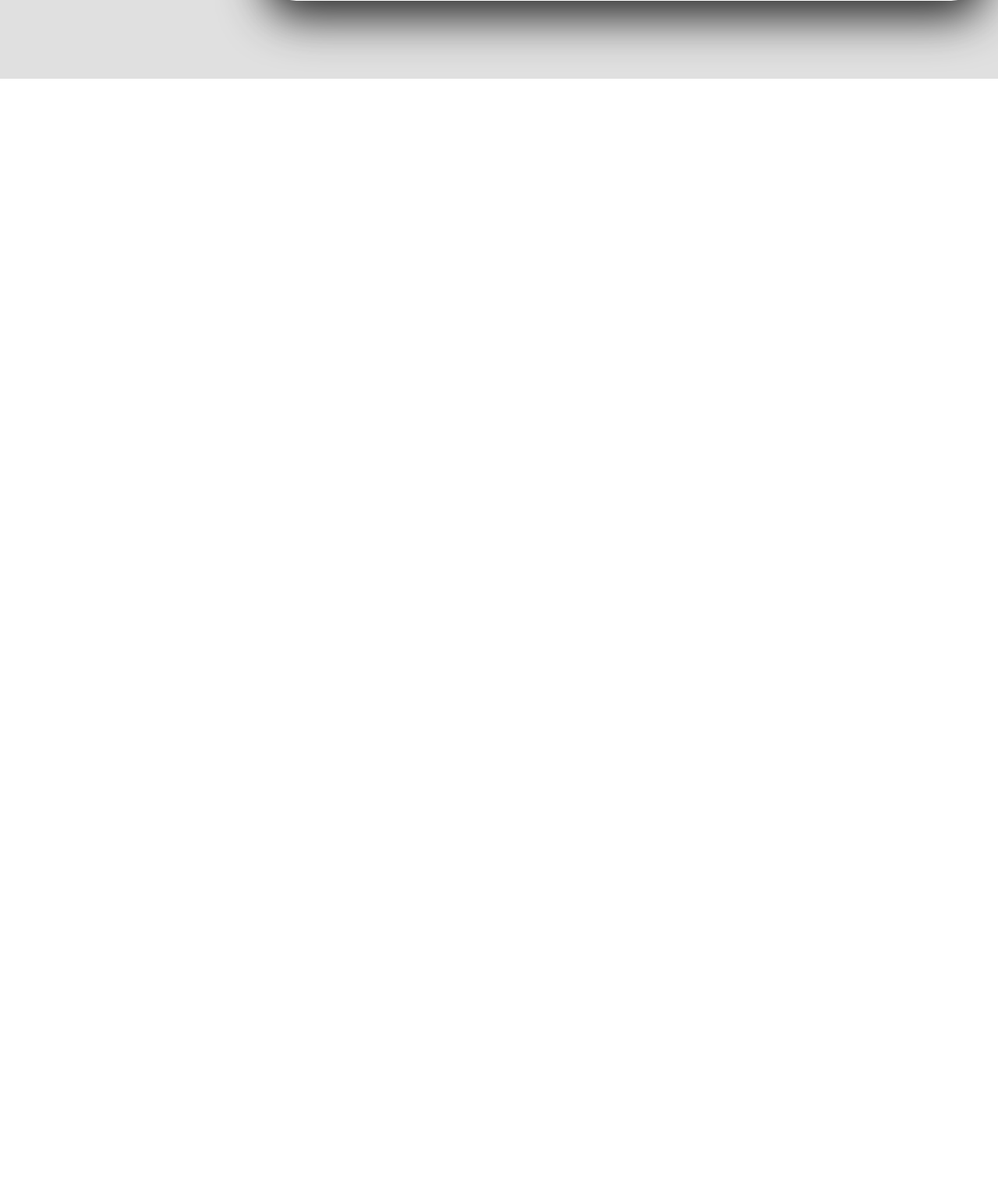
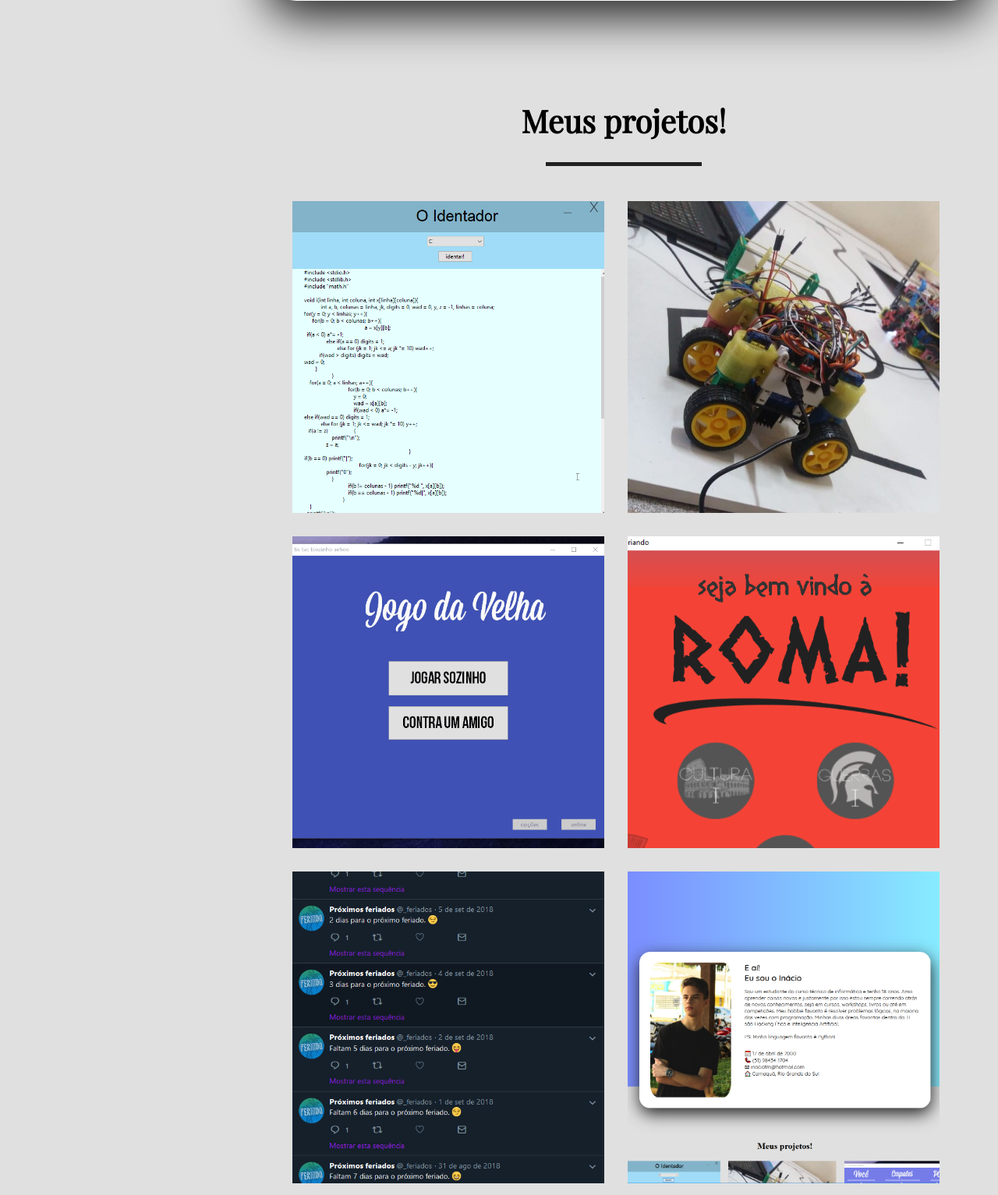
Before and after one commit to inacioMattos/inacio-site, a Django app: page / in a window 1280 px wide. Shown: the part 879-2412 px from the top of the page at 78% size. Before the commit the page ends 980 px from the top, so only its background shows below. Run offline with Django 3.2, Linux system fonts and the light colour scheme; some libraries are stand-ins or nearby versions.

Commit message:
Meus projetos

```diff
--- a/static/css/home.css
+++ b/static/css/home.css
@@ -57,6 +57,84 @@
 div.card div.texto h3{
 	font-weight: 400;
 }
+
+
+
+
+
+
+div.header-projetos{
+	display: flex;
+	flex-direction: column;
+	align-items: center;
+	margin-bottom: 30px;
+}
+
+div.header-projetos h1{
+	font-family: 'Playfair Display', serif;
+	font-size: 40px;
+}
+
+div.header-projetos div{
+	width: 200px;
+	height: 5px;
+	background-color: #212121;
+}
+
+div.projetos{
+	display: flex;
+	flex-direction: row;
+	flex-wrap: wrap;
+	align-items: center;
+	justify-content: center;
+	margin-right: 20px;
+}
+
+div.projetos div.projeto{
+	width: 400px;
+	height: 400px;
+	margin: 15px;
+	color: #fafafa;
+
+	background-size: cover;
+    background-position: center center;
+    background-repeat: no-repeat;
+}
+
+div.projetos div.projeto:hover{
+	cursor: pointer;
+}
+
+div.projetos div.projeto h2{
+	margin: 0px;
+	padding-top: 20px;
+	margin-bottom: 200px;
+	font-family: 'Quicksand', sans-serif;
+	letter-spacing: 2px;
+}
+
+div.projetos div.projeto span{
+	font-family: 'Quicksand', sans-serif;
+}
+
+div.info-projeto{
+	width: 100%;
+	height: 100%;
+	background-color: #2c98f0;
+	padding: 0px 10px 0px 10px;
+	opacity: 0;
+	transition: all 0.5s ease;
+}
+
+div.projetos div.ativo{
+	opacity: 1;
+}
+
+
+
+
+
+
 
 
 @media only screen and (max-width: 1700px)
--- a/templates/home.html
+++ b/templates/home.html
@@ -4,8 +4,7 @@
 
 {% block head %}
 <link href="{% static 'css/home.css' %}" rel="stylesheet">
-<script src="https://ajax.googleapis.com/ajax/libs/jquery/3.3.1/jquery.min.js"></script>
-    <script src="https://maxcdn.bootstrapcdn.com/bootstrap/3.3.7/js/bootstrap.min.js"></script>
+<script src="{% static 'javascript/home.js' %}"></script>
 {% endblock %}
 
 {% block conteudo %}
@@ -27,5 +26,48 @@
 			</h3>
 		</div>
 	</div>
+
+	<div class="header-projetos">
+		<h1>Meus projetos!</h1>
+		<div></div>
+	</div>
+	<div class="projetos">
+		<a href="https://github.com/inacioMattos/identador--pascal" target="_blank"><div class="projeto projeto1" onmouseover="proj_enter1()" onmouseout="proj_out1()" style="background-image: url({% static 'images/funcionamento.gif' %});">
+			<div class="info-projeto info-projeto1">
+				<h2 class="titulo-projeto titulo-projeto1">Identador</h2>
+				<span class="desc-projeto desc-projeto1">Um programa que identa seu código automaticamente. Foi desenvolvido em Pascal e para mais informações, basta clicar.</span>
+			</div>
+		</div></a>
+		<a href="https://github.com/inacioMattos/line--following-robot_OBR2017" target="_blank"><div class="projeto projeto2" onmouseover="proj_enter2()" onmouseout="proj_out2()" style="background-image: url({% static 'images/arduino.JPG' %});">
+			<div class="info-projeto info-projeto2">
+				<h2 class="titulo-projeto titulo-projeto2">Titulo ulau auha eua aiugauha asudhaushdua</h2>
+				<span class="desc-projeto desc-projeto2">ultrices gravida dictum fusce ut placerat orci nulla pellentesque dignissim enim sit amet venenatis urna cursus eget nunc scelerisque viverra mauris in aliquam sem fringilla ut morbi tincidunt augue interdum velit euismod in pellentesque massa</span>
+			</div>
+		</div></a>
+		<a href="https://github.com/inacioMattos/Jogo-da-Velha-Imbat-vel" target="_blank"><div class="projeto projeto3" onmouseover="proj_enter3()" onmouseout="proj_out3()" style="background-image: url({% static 'images/jogoVelha.gif' %});">
+			<div class="info-projeto info-projeto3">
+				<h2 class="titulo-projeto titulo-projeto3">Titulo ulau auha eua aiugauha asudhaushdua</h2>
+				<span class="desc-projeto desc-projeto3">ultrices gravida dictum fusce ut placerat orci nulla pellentesque dignissim enim sit amet venenatis urna cursus eget nunc scelerisque viverra mauris in aliquam sem fringilla ut morbi tincidunt augue interdum velit euismod in pellentesque massa</span>
+			</div>
+		</div></a>
+		<a href="https://github.com/inacioMattos/Historiando" target="_blank"><div class="projeto projeto4" onmouseover="proj_enter4()" onmouseout="proj_out4()" style="background-image: url({% static 'images/historiando.png' %});">
+			<div class="info-projeto info-projeto4">
+				<h2 class="titulo-projeto titulo-projeto4">Titulo ulau auha eua aiugauha asudhaushdua</h2>
+				<span class="desc-projeto desc-projeto4">ultrices gravida dictum fusce ut placerat orci nulla pellentesque dignissim enim sit amet venenatis urna cursus eget nunc scelerisque viverra mauris in aliquam sem fringilla ut morbi tincidunt augue interdum velit euismod in pellentesque massa</span>
+			</div>
+		</div></a>
+		<a href="https://github.com/inacioMattos/TwitterBot-Feriados" target="_blank"><div class="projeto projeto5" onmouseover="proj_enter5()" onmouseout="proj_out5()" style="background-image: url({% static 'images/feriado.png' %});">
+			<div class="info-projeto info-projeto5">
+				<h2 class="titulo-projeto titulo-projeto5">Titulo ulau auha eua aiugauha asudhaushdua</h2>
+				<span class="desc-projeto desc-projeto5">ultrices gravida dictum fusce ut placerat orci nulla pellentesque dignissim enim sit amet venenatis urna cursus eget nunc scelerisque viverra mauris in aliquam sem fringilla ut morbi tincidunt augue interdum velit euismod in pellentesque massa</span>
+			</div>
+		</div></a>
+		<a href="https://github.com/inacioMattos/identador--pascal" target="_blank"><div class="projeto projeto6" onmouseover="proj_enter6()" onmouseout="proj_out6()" style="background-image: url({% static 'images/site.png' %});">
+			<div class="info-projeto info-projeto6">
+				<h2 class="titulo-projeto titulo-projeto6">Titulo ulau auha eua aiugauha asudhaushdua</h2>
+				<span class="desc-projeto desc-projeto6">ultrices gravida dictum fusce ut placerat orci nulla pellentesque dignissim enim sit amet venenatis urna cursus eget nunc scelerisque viverra mauris in aliquam sem fringilla ut morbi tincidunt augue interdum velit euismod in pellentesque massa</span>
+			</div>
+		</div></a>
+	</div>
 </div>
 {% endblock %}
```
Also changed, not shown: static/javascript/home.js (added, +65 -0 lines), static/images/arduino.JPG (added), static/images/bot.png (added), static/images/feriado.png (added), static/images/funcionamento.gif (added), static/images/historiando.png (added), static/images/jogoVelha.gif (added), static/images/site.png (added).
